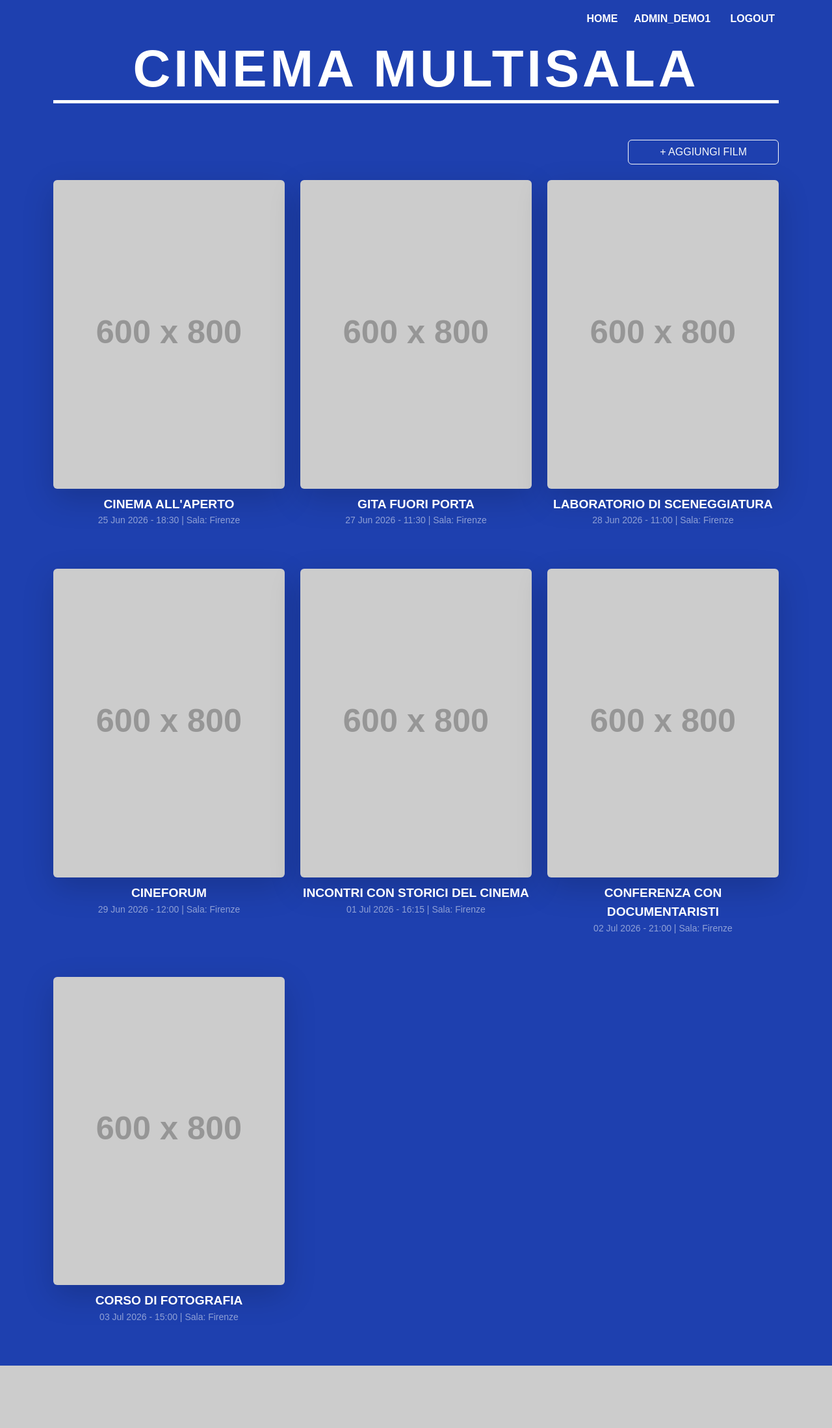
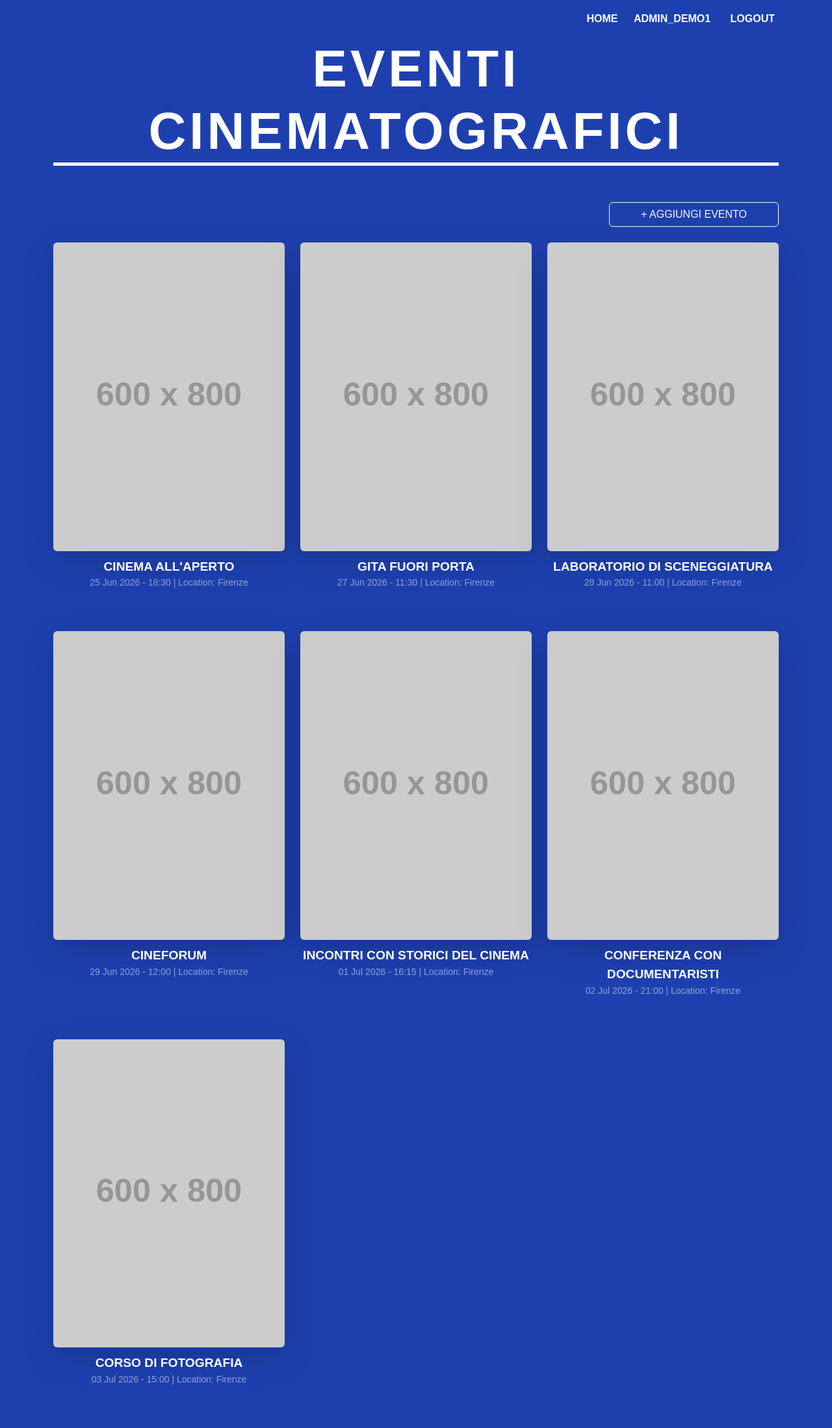
Before and after one commit to Matilde1ae/progetto_django, a Django app: page / in a window 1280 px wide. Shown: the whole page at 65% size. Before the commit the page ends 2101 px from the top, so only its background shows below. Run offline with Django 5.2, Linux system fonts and the light colour scheme; a user stored in the database is signed in; data comes from the database, SQL or seed files in the repository; grey boxes labelled with a size stand in for pictures from a placeholder-image service; some libraries are stand-ins or nearby versions.

Commit message:
Commit ultimi miglioramenti

```diff
--- a/eventi/templates/eventi/base.html
+++ b/eventi/templates/eventi/base.html
@@ -3,7 +3,7 @@
 <head>
     <meta charset="UTF-8">
     <meta name="viewport" content="width=device-width, initial-scale=1.0">
-    <title>{% block title %}CINEMA{% endblock %}</title>
+    <title>{% block title %}Eventi Cinematografici{% endblock %}</title>
     <link href="https://cdn.jsdelivr.net/npm/bootstrap@5.3.8/dist/css/bootstrap.min.css" rel="stylesheet" integrity="sha384-sRIl4kxILFvY47J16cr9ZwB07vP4J8+LH7qKQnuqkuIAvNWLzeN8tE5YBujZqJLB" crossorigin="anonymous">
     <style>
         body { background-color: #1E40AF; color: #ffffff; font-family: 'Arial', sans-serif; }
@@ -34,7 +34,7 @@
         </div>
 
         <header class="text-center">
-            <h1 class="cinema-header">CINEMA MULTISALA</h1>
+            <h1 class="cinema-header">Eventi Cinematografici</h1>
         </header>
 
         {% if messages %}
--- a/eventi/templates/eventi/event_list.html
+++ b/eventi/templates/eventi/event_list.html
@@ -2,7 +2,7 @@
 {% block content %}
 {% if user.is_authenticated and user.role == 'organizer' %}
 <div class="d-flex justify-content-end mt-4 mb-4">
-    <a href="{% url 'eventi:event_create' %}" class="btn btn-outline-light px-5">+ AGGIUNGI FILM</a>
+    <a href="{% url 'eventi:event_create' %}" class="btn btn-outline-light px-5">+ AGGIUNGI EVENTO</a>
 </div>
 {% else %}
 <div class="mt-4"></div>
@@ -15,12 +15,12 @@
             <img src="https://placehold.co/600x800/003366/ffffff?text={{ event.title }}" class="img-fluid rounded shadow-lg" alt="Locandina">
         </a>
         <a href="{% url 'eventi:event_detail' event.pk %}" class="movie-title">{{ event.title|upper }}</a>
-        <p class="small text-white-50"> {{ event.date|date:"d M Y - H:i" }} | Sala: {{ event.location }}</p>
+        <p class="small text-white-50"> {{ event.date|date:"d M Y - H:i" }} | Location: {{ event.location }}</p>
     </div>
 </div>
 {% empty %}
 <div class="col-12 text-center py-5">
-    <p class="lead text-white-50">Nessun film in programmazione al momento.</p>
+    <p class="lead text-white-50">Nessun evento in programmazione al momento.</p>
 </div>
 {% endfor %}
 </div>
```
